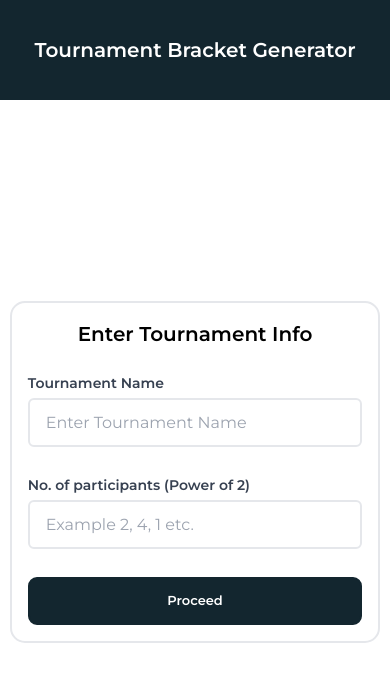
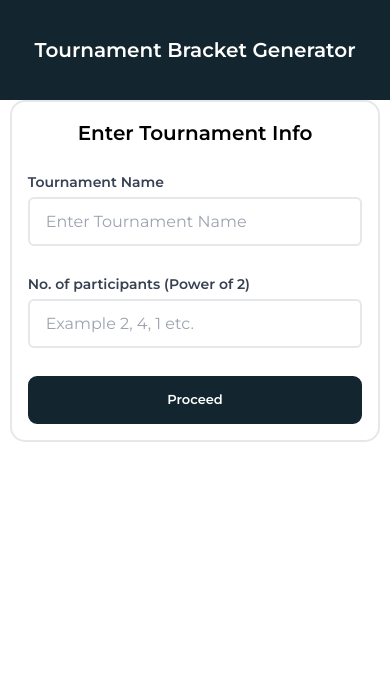
Before and after one commit to yemicoded/tournament-bracket-generator, a Next.js app: page / in a window 390 px wide. Shown: the top 682 px of the page. Built offline with nearby package versions, Linux system fonts and the light colour scheme.

Commit message:
Update to responsiveness

```diff
--- a/src/layout/app-layout/header.tsx
+++ b/src/layout/app-layout/header.tsx
@@ -14,7 +14,7 @@ const Header: React.FC = () => {
   const pathname = usePathname();
   console.log("Pathname", pathname);
   const classes = classNames(
-    "fixed inset-0 w-full h-[100px] bg-primary flex items-center justify-center"
+    "fixed inset-0 w-full h-[100px] bg-primary flex items-center justify-center z-[99]"
   );
   return (
     <React.Fragment>
--- a/src/layout/app-layout/index.tsx
+++ b/src/layout/app-layout/index.tsx
@@ -9,7 +9,7 @@ const AppLayout: React.FC<IAppLayout> = ({children}) => {
   return (
     <React.Fragment>
       <Header />
-      <Container className="h-[calc(100vh-100px)] mt-[100px] bg-secondar">
+      <Container className="min-h-[calc(100vh-100px)] max-h-[calc(100vh-100px)] mt-[100px] overflow-hidden">
         <main className="h-full">{children}</main>
       </Container>
     </React.Fragment>
```
